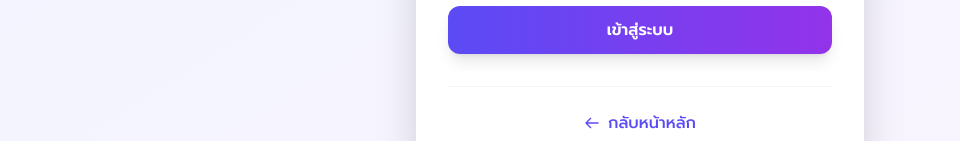
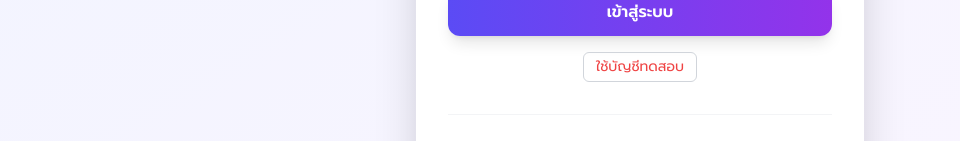
Before and after one commit to KasidetPha/unishare-react, a React (Vite) app: page /login in a window 1280 px wide. Shown: the part 564-705 px from the top of the page, without its empty margins (0-960 px from the left). Built offline with nearby package versions, Linux system fonts and the light colour scheme.

Commit message:
update: improve login UI

```diff
--- a/src/presentation/pages/AuthPage.tsx
+++ b/src/presentation/pages/AuthPage.tsx
@@ -202,6 +202,18 @@ export const AuthPage: React.FC = () => {
               <button type="submit" disabled={isSubmitting} className="w-full py-3 bg-gradient-to-r from-primary-600 to-purple-600 text-white rounded-xl font-semibold hover:opacity-90 transition-all shadow-lg mt-4 disabled:opacity-50">
                 {isSubmitting ? 'กำลังตรวจสอบ...' : 'เข้าสู่ระบบ'}
               </button>
+              <div className="flex items-center justify-center">
+                <button
+                  type="button"
+                  onClick={() => {
+                    setEmail("test@example.com");
+                    setPassword("123456");
+                  }}
+                  className="text-sm border border-gray-300 px-3 py-1 hover:bg-gray-100 transition text-red-500 rounded-md"
+                >
+                  ใช้บัญชีทดสอบ
+                </button>
+              </div>
             </form>
           ) : (
             /* Register Form */
```
